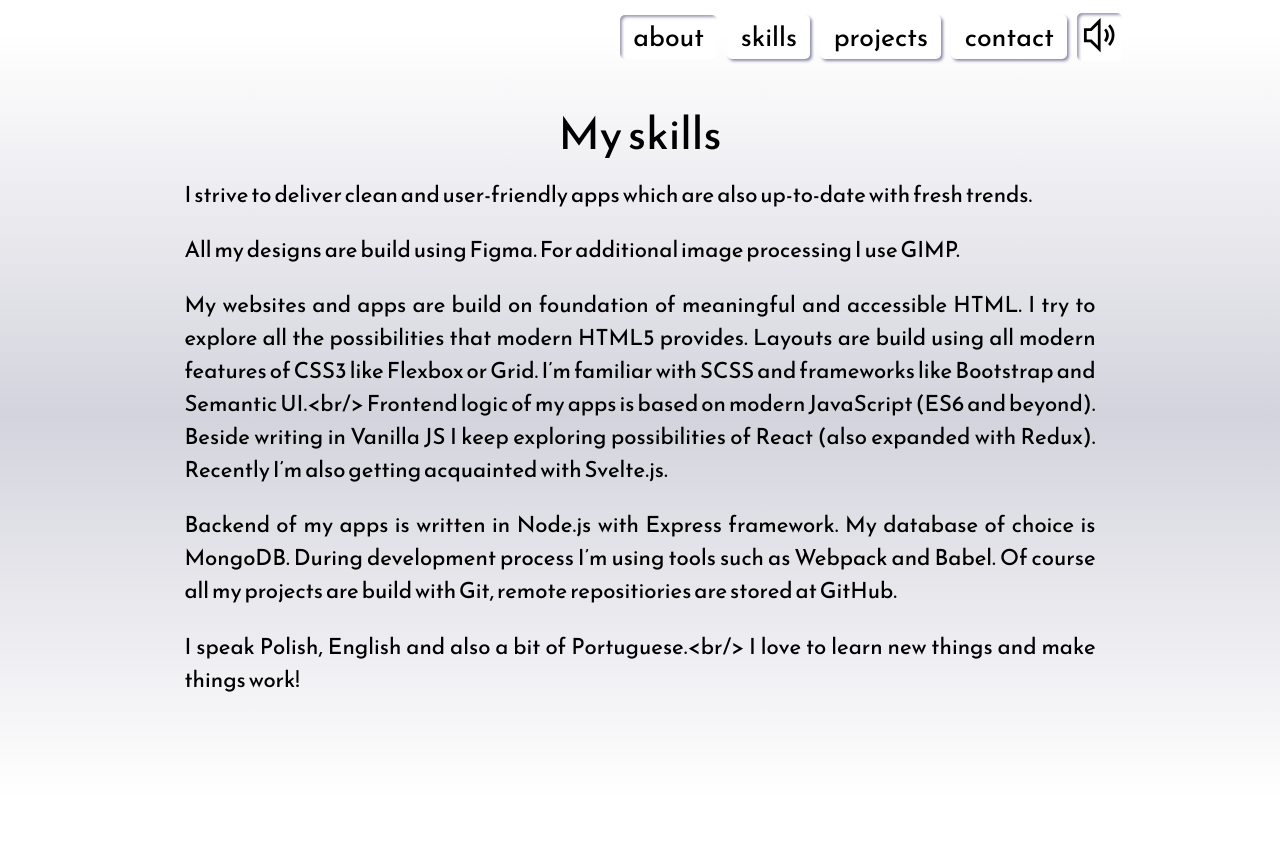
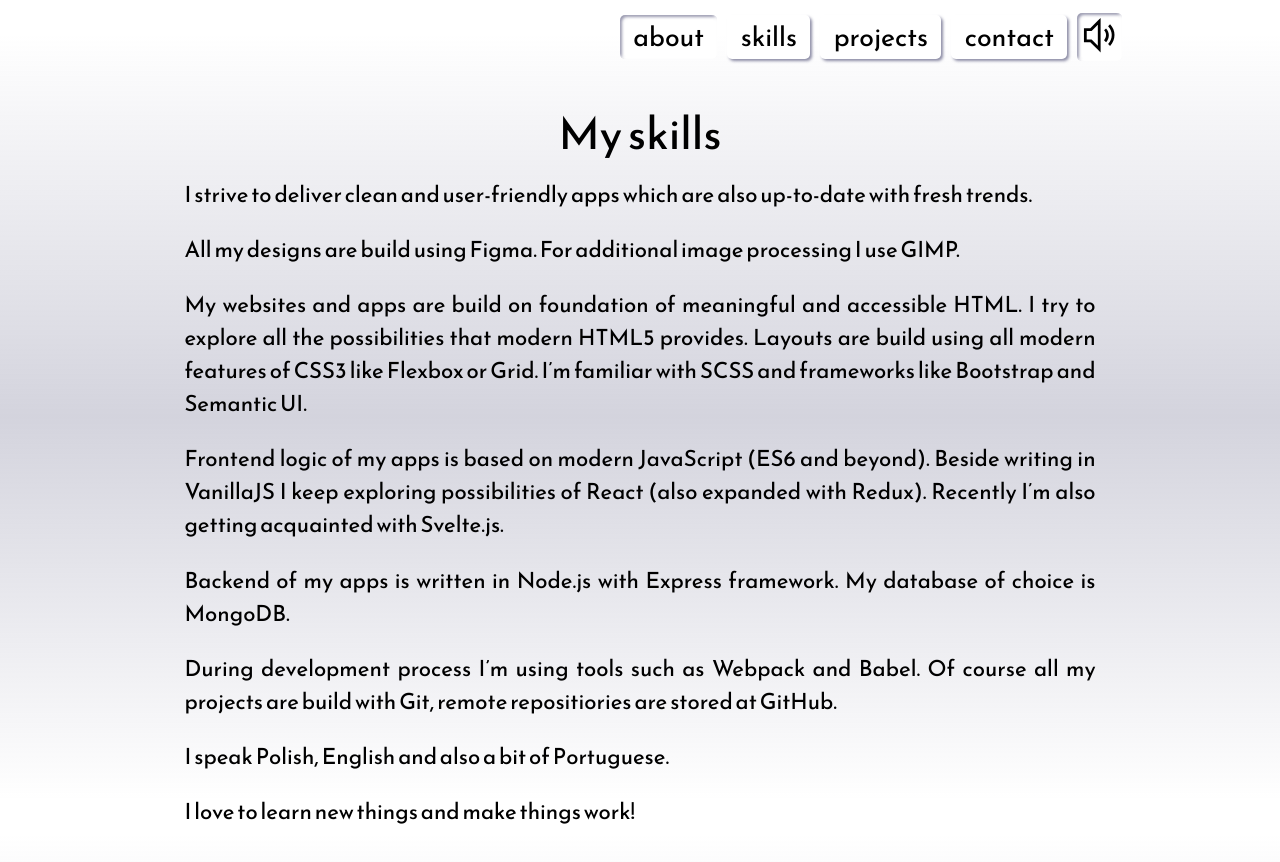
Before and after one commit to BohdanOne/bohdanone.github.io, a React (Create React App) app: page /skills in a window 1280 px wide. Shown: the top 862 px of the page. Before the commit the page ends 800 px from the top, so only its background shows below. Built offline with nearby package versions, Linux system fonts and the light colour scheme.

Commit message:
Animate skills page

```diff
--- a/src/components/SkillsPage/SkillsPage.js
+++ b/src/components/SkillsPage/SkillsPage.js
@@ -1,31 +1,37 @@
-import React, { useState } from 'react';
-import { useTrail, animated } from 'react-spring';
+import React from 'react';
+import { useTrail, useSpring, animated } from 'react-spring';
 
 const paragraphs = [
-  `I strive to deliver clean and user-friendly apps which are also up-to-date with fresh trends.`,
-  `All my designs are build using Figma. For additional image processing I use GIMP.`,
-  `My websites and apps are build on foundation of meaningful and accessible HTML. I try to explore all the possibilities that modern HTML5 provides. Layouts are build using all modern features of CSS3 like Flexbox or Grid. I’m familiar with SCSS and frameworks like Bootstrap and Semantic UI.<br/>
-  Frontend logic of my apps is based on modern JavaScript (ES6 and beyond). Beside writing in Vanilla JS I keep exploring possibilities of React (also expanded with Redux). Recently I’m also getting acquainted with Svelte.js.`,
-  `Backend of my apps is written in Node.js with Express framework. My database of choice is MongoDB. During development process I’m using tools such as Webpack and Babel. Of course all my projects are build with Git, remote repositiories are stored at GitHub.`,
-  `I speak Polish, English and also a bit of Portuguese.<br/>
-  I love to learn new things and make things work!`
+  'I strive to deliver clean and user-friendly apps which are also up-to-date with fresh trends.',
+  'All my designs are build using Figma. For additional image processing I use GIMP.',
+  'My websites and apps are build on foundation of meaningful and accessible HTML. I try to explore all the possibilities that modern HTML5 provides. Layouts are build using all modern features of CSS3 like Flexbox or Grid. I’m familiar with SCSS and frameworks like Bootstrap and Semantic UI.',
+  'Frontend logic of my apps is based on modern JavaScript (ES6 and beyond). Beside writing in VanillaJS I keep exploring possibilities of React (also expanded with Redux). Recently I’m also getting acquainted with Svelte.js.',
+  'Backend of my apps is written in Node.js with Express framework. My database of choice is MongoDB.',
+  'During development process I’m using tools such as Webpack and Babel. Of course all my projects are build with Git, remote repositiories are stored at GitHub.',
+  'I speak Polish, English and also a bit of Portuguese.',
+  'I love to learn new things and make things work!'
 ];
 
-const config = { mass: 5, tension: 2000, friction: 200 };
+const config = { mass: 5, tension: 2000, friction: 350 };
 
 export default () => {
-  const [toggle, set] = useState(true);
   const trail = useTrail(paragraphs.length, {
     config,
-    opacity: toggle ? 1 : 0,
-    x: toggle ? 0 : 20,
-    height: toggle ? 'auto' : 0,
-    from: { opacity: 0 , x: 20, height: 0}
+    opacity: 1,
+    x: 0,
+    height: 'auto',
+    from: { opacity: 0 , x: 800, height: 0},
+    delay: 500
   });
 
   return (
     <section className="SkillsPage">
-      <h2 className="skills-header">My skills</h2>
+      <animated.h2
+        className="skills-header"
+        style={useSpring({config, from: {opacity: 0}, opacity: 1, delay: 600})}
+      >
+        My skills
+      </animated.h2>
       <div className="skills">
         {trail.map(({x, height, ...rest}, index)=>(
           <animated.div
@@ -33,7 +39,7 @@ export default () => {
             className='trails-p'
             style={{ ...rest, transform: x.interpolate(x => `translate3d(0, ${x}px, 0)`)}}
           >
-            <animated.p style={{ height}}>{paragraphs[index]}</animated.p>
+            <animated.p>{paragraphs[index]}</animated.p>
           </animated.div>
         ))}
       </div>
```
